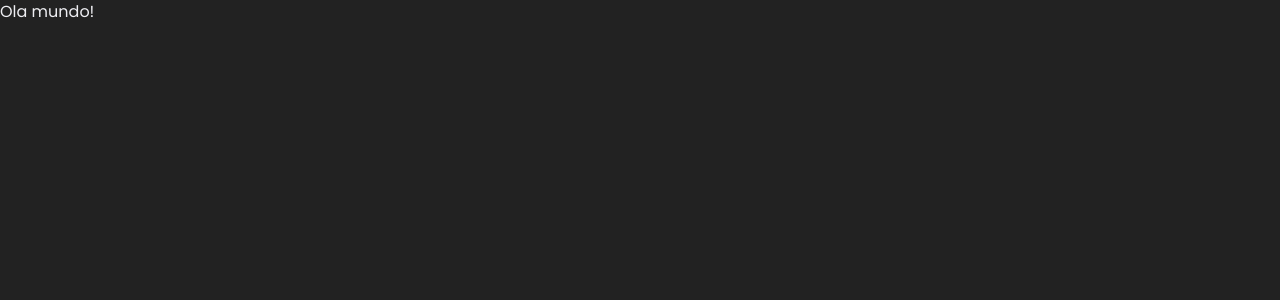
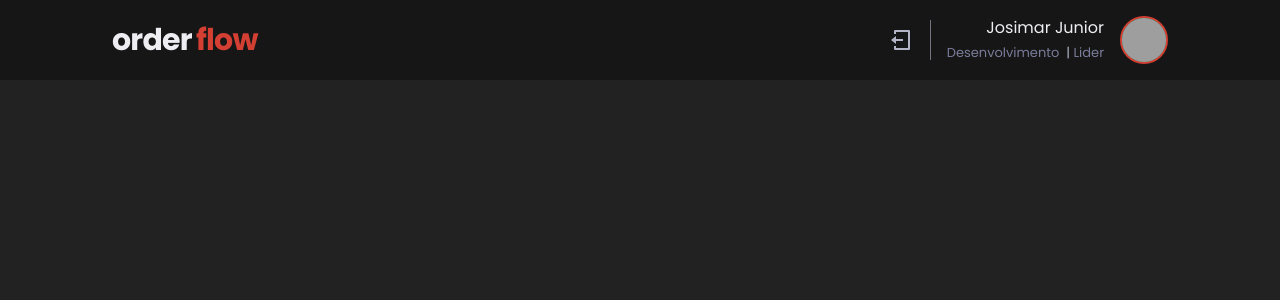
Before and after one commit to Josimar16/orderflow, a Next.js app: page / in a window 1280 px wide. Shown: the top 300 px of the page. Built offline with nearby package versions, Linux system fonts and the light colour scheme; grey boxes are pictures that could not be loaded.

Commit message:
:spartkles: adicionando profile e header na pagina

```diff
--- /dev/null
+++ b/src/components/Header/Logo.tsx
@@ -0,0 +1,17 @@
+import { Text } from '@chakra-ui/react';
+
+export function Logo() {
+    return (
+        <Text
+            fontSize={["2xl", "3xl"]}
+            fontWeight="bold"
+            letterSpacing="tight"
+            width="64"
+        >
+            order
+            <Text as="span" marginLeft="1" color="red.500">
+                flow
+            </Text>
+        </Text>
+    );
+}
--- /dev/null
+++ b/src/components/Header/Profile.tsx
@@ -0,0 +1,28 @@
+import { Flex, Box, Text, Avatar } from '@chakra-ui/react';
+
+interface ProfileProps {
+    showProfileData?: boolean;
+}
+
+export function Profile({ showProfileData = true }: ProfileProps) {
+    return (
+        <Flex alignItems="center">
+            {showProfileData && <Box marginRight="4" textAlign="right">
+                <Text>Josimar Junior</Text>
+                <Box>
+                    <Text as="span" color="gray.400" fontSize="small">Desenvolvimento </Text>
+                    <Text as="span" color="gray.200" fontSize="small">&nbsp;|&nbsp;</Text>
+                    <Text as="span" color="gray.400" fontSize="small">Lider</Text>
+                </Box>
+            </Box>}
+
+            <Avatar
+                size="md"
+                name="Josimar Martins"
+                borderWidth="2px"
+                borderColor="red.500"
+                src="https://avatars.githubusercontent.com/u/49077388?s=400&u=ec9520ac11646eea256440b5db57ede4af4bf6be&v=4"
+            />
+        </Flex>
+    );
+}
--- a/src/pages/index.tsx
+++ b/src/pages/index.tsx
@@ -1,9 +1,69 @@
-import {Text} from "@chakra-ui/react";
+import Head from "next/head";
+import { Box, Center, Divider, Icon, Flex, Text } from "@chakra-ui/react";
+import { RiLogoutBoxLine } from "react-icons/ri"
+
+import { Profile } from "../components/Header/Profile";
+import { Logo } from "../components/Header/Logo";
 
 export default function Home() {
-    return(
-        <Text>
-            Ola mundo!
-        </Text>
+    return (
+        <>
+            <Head>
+                <title>Home | orderflow</title>
+            </Head>
+            <Flex flexDirection="column">
+                <Flex
+                    w="100vw"
+                    h="5rem"
+                    bgColor="gray.800"
+                >
+                    <Flex
+                        justifyContent="space-between"
+                        alignItems="center"
+
+                        w="1120px"
+                        p="0 2rem"
+                        m="0 auto"
+                    >
+                        <Logo />
+                        <Center h="2.5rem">
+                            <Icon
+                                as={RiLogoutBoxLine}
+                                h="1.5rem"
+                                w="1.5rem"
+                                color="gray.200"
+                            />
+                            <Divider orientation="vertical" mx={4} />
+                            <Profile />
+                        </Center>
+                    </Flex>
+                </Flex>
+                <Box
+                    h="calc(100vh - 5rem)"
+                    overflowY="auto"
+                    css={{
+                        '&::-webkit-scrollbar': {
+                            width: '0.375rem',
+                            height: '0.375rem'
+                        },
+                        '&::-webkit-scrollbar-thumb': {
+                            backgroundColor: 'rgba(255, 255, 255, 0.2)',
+                            borderRadius: '4px'
+                        },
+                    }}
+                >
+                    <Flex
+                        flex="1"
+                        flexDirection="column"
+                        justifyContent="space-between"
+                        alignItems="flex-start"
+
+                        maxWidth="1120px"
+                        p="2rem"
+                        m="0 auto"
+                    ></Flex>
+                </Box>
+            </Flex>
+        </>
     );
 }
```
Also changed, not shown: 1 other file (tests, documents, lock files or other folders).
